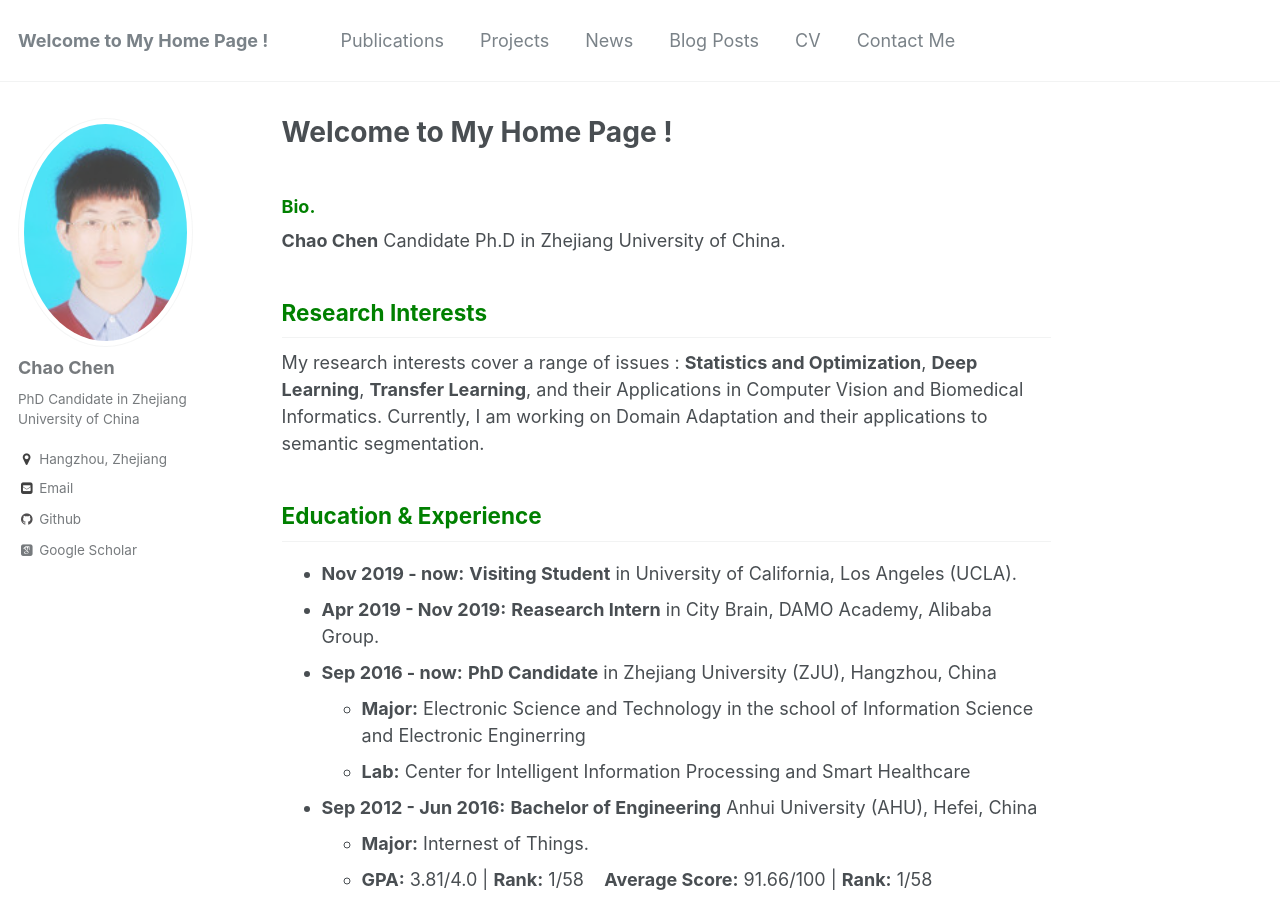
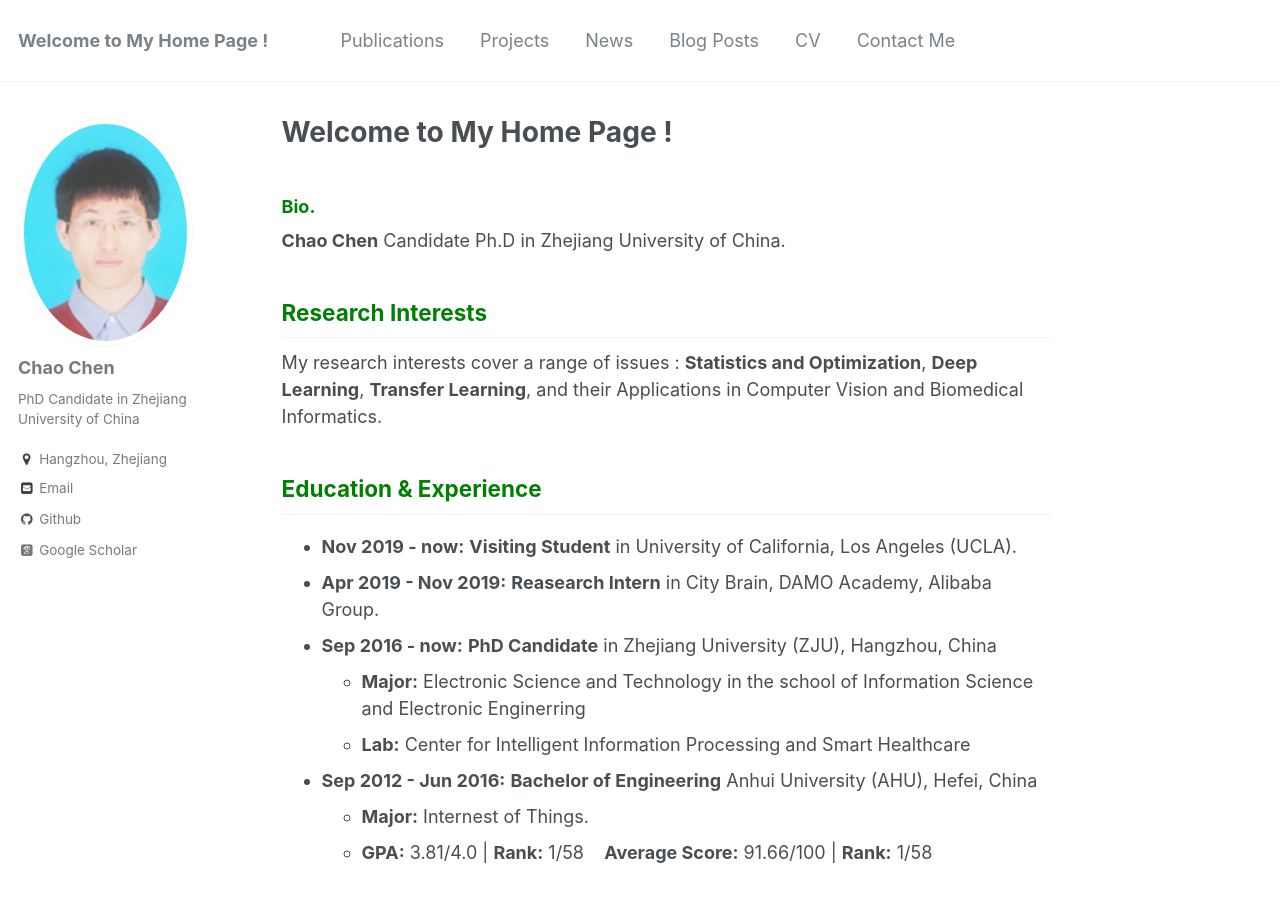
Before and after one commit to chenchao666/chenchao666.github.io, a Jekyll site: the page built from _pages/about.md, in a window 1280 px wide and 900 px high. Built offline with Jekyll 4.4.1, drawn with Linux system fonts in a browser that asks for light colours; some web fonts are replaced.

Commit message:
Update about.md

```diff
--- a/_pages/about.md
+++ b/_pages/about.md
@@ -12,7 +12,7 @@ redirect_from:
 **Chao Chen** Candidate Ph.D in Zhejiang University of China.
 
 ## <span style="color: green"> Research Interests </span>
-My research interests cover a range of issues : **Statistics and Optimization**, **Deep Learning**, **Transfer Learning**, and their Applications in Computer Vision and Biomedical Informatics. Currently, I am working on Domain Adaptation and their applications to semantic segmentation.
+My research interests cover a range of issues : **Statistics and Optimization**, **Deep Learning**, **Transfer Learning**, and their Applications in Computer Vision and Biomedical Informatics.
 
 ## <span style="color: green"> Education & Experience </span>
 * **Nov 2019 - now:** **Visiting Student** in University of California, Los Angeles (UCLA).
```
